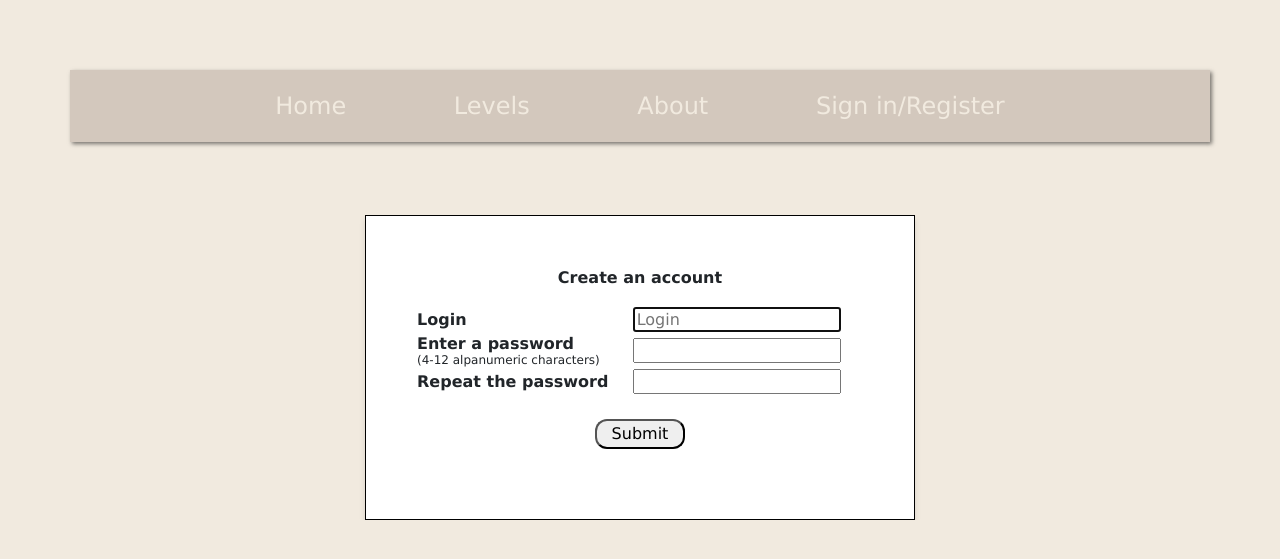
After one commit to armine-garibyan/practise_ipa, a Flask app: page /sign_register in a window 1280 px wide. The commit adds this page. Shown: the top 559 px of the page. Run offline with Flask 3, Linux system fonts and the light colour scheme.

Commit message:
Navigation tab added; user registration form added.

```diff
--- a/app.py
+++ b/app.py
@@ -1,4 +1,4 @@
-from flask import Flask, render_template
+from flask import Flask, render_template, request
 import pandas as pd
 
 app = Flask(__name__)
@@ -41,3 +41,16 @@ def level_2():
 @app.route("/level_3")
 def level_3():
     return render_template("level_3.html")
+
+@app.route("/sign_register", methods=['GET', 'POST'])
+def sign_register():
+    if request.method == 'GET':
+        return render_template("sign_register.html")
+    elif request.method =='POST':
+        # long_name = request.form['long_name']
+        # add to database
+        return render_template("registered.html")
+
+@app.route("/registered", methods=['GET'])
+def registered():
+    return render_template("registered.html")
--- a/static/styles.css
+++ b/static/styles.css
@@ -4,6 +4,37 @@ body {
     font-family: Verdana, sans-serif;
     font-size: 30px;
 }
+
+.body_text {
+    font-size: 24px;
+}
+
+
+.navbar {
+    background-color: #D3C8BD;
+    position: relative;
+    width: 100%;
+    z-index: 1;
+    float: left;
+    display: block;
+    color: white;
+    text-align: center;
+    padding: 18px;
+    text-decoration: none;
+    font-size: 24px;
+    box-shadow: 2px 2px 4px rgba(0, 0, 0, 0.5);
+}
+
+.navbar a {
+    margin: 22px 50px;
+    color: #f1eadf;
+}
+
+.navbar a:hover {
+    color: black;
+    text-decoration: none;
+}
+
 
 #title {
     font-size: 100px;
@@ -43,6 +74,15 @@ button.general:hover {
     color: white;
 }
 
+.sign_register {
+    background-color: ;
+}
+
+.submit {
+    border-radius: 12px;
+    width: 20%;
+}
+
 .levels {
     width: 30%;
     padding: 30px 60px;
@@ -54,6 +94,9 @@ button.general:hover {
 
 .level_heading {
     text-align: center;
+    padding-top: 120px;
+    padding-bottom: 50px;
+    font-weight: bold;
 }
 
 
@@ -67,3 +110,23 @@ button.general:hover {
             transition-duration: 0.4s;
             box-shadow: 0 8px 16px 0 rgba(0,0,0,0.2), 0 6px 20px 0 rgba(0,0,0,0.19);
         }
+
+.register {
+    padding: 50px 50px;
+    font-size: 16px;
+    background-color: white;
+    width: 80%;
+    max-width: 550px;
+    border: 1px solid black;
+    box-shadow: 0px 4px 6px rgba(0, 0, 0, 0.1);
+}
+
+.flexbox {
+    margin-top: 100px;
+    padding: 0;
+    display: flex;
+    justify-content: center;
+    align-items: center;
+    min-height: min-content;
+    overflow: hidden;
+}
--- a/templates/layout.html
+++ b/templates/layout.html
@@ -9,6 +9,12 @@
         <title>Home</title>
     </head>
     <body>
+        <div class="navbar">
+            <a href="{{ url_for('index') }}">Home</a>
+            <a href="{{ url_for('levels') }}">Levels</a>
+            <a href="#">About</a>
+            <a href="{{ url_for('sign_register') }}">Sign in/Register</a>
+        </div>
         {% block body %}{% endblock %}
     </body>
 </html>
--- a/templates/levels.html
+++ b/templates/levels.html
@@ -2,13 +2,13 @@
 
 {% block body %}
     <div>
-        <h3>To begin practice, choose the level.</h3>
+        <p class="body_text" style="padding-top: 120px;">To begin practice, choose the level.</p>
 
-        <p>
+        <p class="body_text">
             Difficulty levels are based on grapheme-to-phoneme mappings. In a word like <em>bit</em>,
             there is a 1-to-1 mapping between graphemes and phonemes (<em>bit</em> /bɪt/). This word would belong to Level 1.
         </p>
-        <p>
+        <p class="body_text">
             In contrast, you will come across a word like <em>though</em> at higher levels since it contains 6 graphemes
             but only 2 phonemes (/ðəʊ/).
         </p>
--- /dev/null
+++ b/templates/sign_register.html
@@ -0,0 +1,56 @@
+{% extends "layout.html" %}
+
+{% block body %}
+    <br>
+    <div class="flexbox" style="z-index: 2;">
+        <div class="register">
+            <p style="text-align: center;"><b>Create an account</b></p>
+
+            <form action="/sign_register" method="post">
+                <table>
+                    <tr>
+                        <td>
+                            <b>Login</b>
+                        </td>
+                        <td>
+                            <input autocomplete="off" autofocus name="Login" placeholder="Login" type="text">
+                        </td>
+                    </tr>
+                    <tr>
+                        <td>
+                            <b>Enter a password</b><br><span style="font-size: 12px;">(4-12 alpanumeric characters)</span>
+                        </td>
+                        <td>
+                            <input id="userPassword"
+                                   type="password"
+                                   autocomplete="new-password"
+                                   required
+                                   minlength="4"
+                                   maxlength="12"
+                                   pattern="^[a-zA-Z0-9]+$"
+                            >
+                        </td>
+                    </tr>
+                    <tr>
+                        <td>
+                            <b>Repeat the password&nbsp;&nbsp;&nbsp;&nbsp;</b>
+                        </td>
+                        <td>
+                            <input id="userPassword"
+                                   type="password"
+                                   autocomplete="new-password"
+                                   required
+                                   minlength="4"
+                                   maxlength="12"
+                                   pattern="^[a-zA-Z0-9]+$"
+                            >
+                        </td>
+                    </tr>
+                </table>
+                <div style="text-align: center; margin-bottom: 20px;">
+                    <br><button class="submit" type="submit">Submit</button>
+                </div>
+            </form>
+        </div>
+    </div>
+{% endblock %}
```
Also changed, not shown: templates/level_1.html (+6 -5 lines), templates/registered.html (added, +7 -0 lines).
